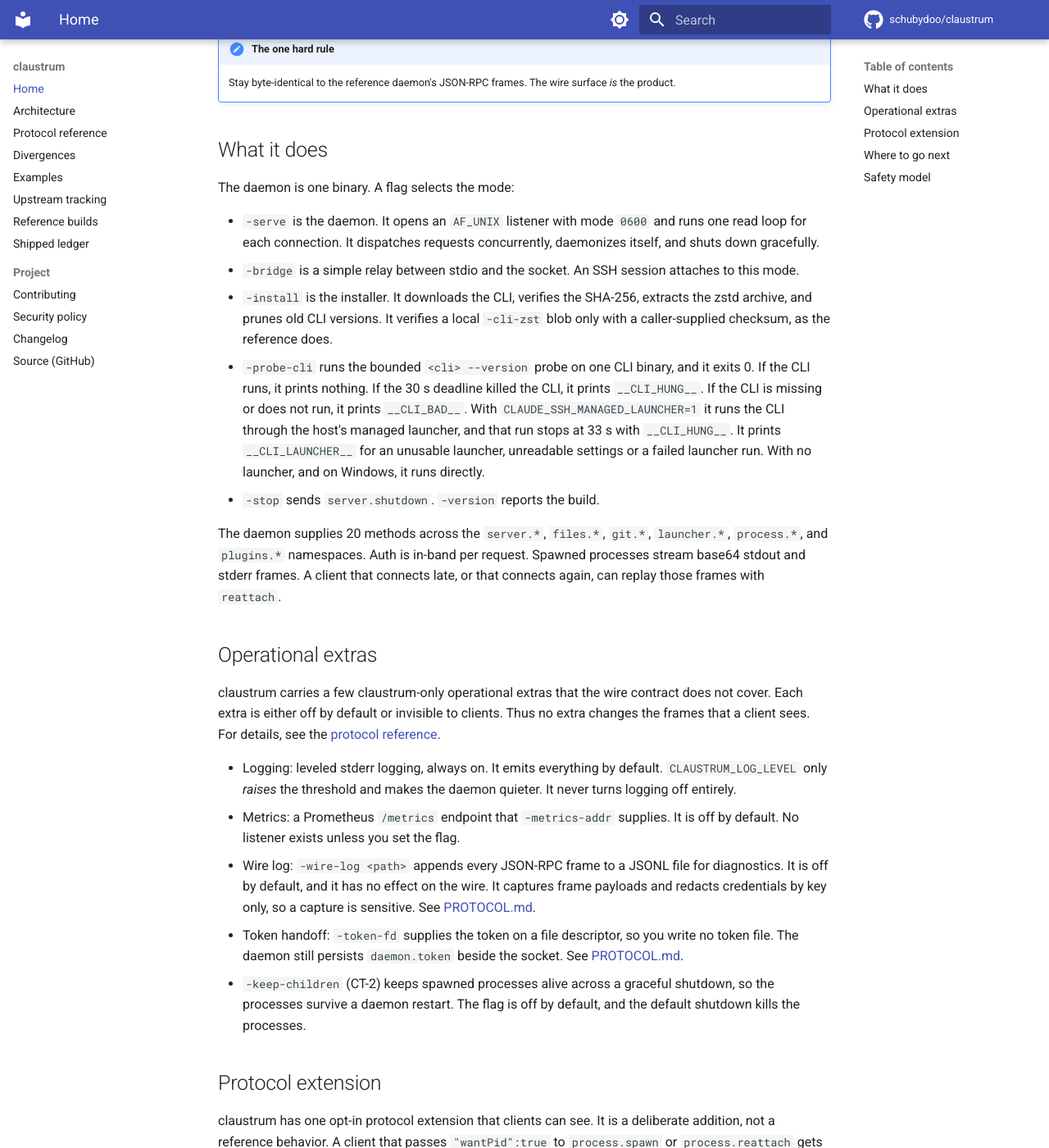
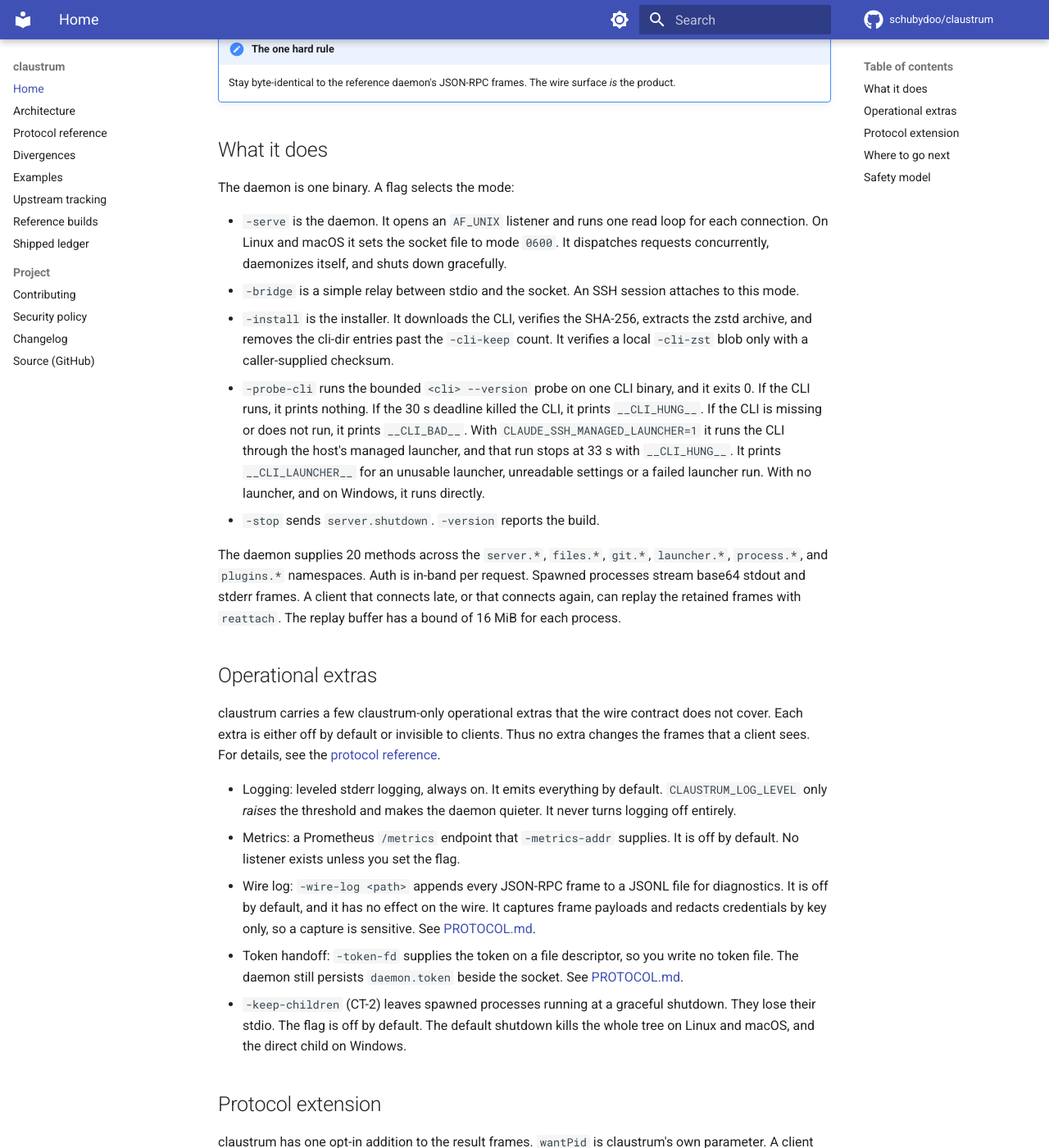
Before and after one commit to schubydoo/claustrum, an MkDocs documentation site: the page built from docs/index.md, in a window 1280 px wide and 1400 px high, scrolled down 328 px. Shown: the whole window at 82% size. Built offline with MkDocs 1.6.1 and Material for MkDocs 9.7.7, drawn with Linux system fonts in a browser that asks for light colours; comment, search, counter and statistics services are not loaded; some of the changed text lies outside the part shown.

Commit message:
docs: correct the claims of the docs landing page
The page claimed more than the cited rows and the code show. It now gives the 16 MiB bound of the replay buffer, the stdio loss under -keep-children, the socket mode for Linux and macOS only, and a card for the reference build ledger.

Co-Authored-By: Claude Opus 5.5 <noreply@anthropic.com>

```diff
--- a/docs/index.md
+++ b/docs/index.md
@@ -18,14 +18,16 @@ decompiler output into the implementation (see
 
 The daemon is one binary. A flag selects the mode:
 
-- `-serve` is the daemon. It opens an `AF_UNIX` listener with mode `0600` and
-  runs one read loop for each connection. It dispatches requests concurrently,
-  daemonizes itself, and shuts down gracefully.
+- `-serve` is the daemon. It opens an `AF_UNIX` listener and runs one read loop
+  for each connection. On Linux and macOS it sets the socket file to mode
+  `0600`. It dispatches requests concurrently, daemonizes itself, and shuts
+  down gracefully.
 - `-bridge` is a simple relay between stdio and the socket. An SSH session
   attaches to this mode.
 - `-install` is the installer. It downloads the CLI, verifies the SHA-256,
-  extracts the zstd archive, and prunes old CLI versions. It verifies a local
-  `-cli-zst` blob only with a caller-supplied checksum, as the reference does.
+  extracts the zstd archive, and removes the cli-dir entries past the
+  `-cli-keep` count. It verifies a local `-cli-zst` blob only with a
+  caller-supplied checksum.
 - `-probe-cli` runs the bounded `<cli> --version` probe on one CLI binary, and it
   exits 0. If the CLI runs, it prints nothing. If the 30 s deadline killed the
   CLI, it prints `__CLI_HUNG__`. If the CLI is missing or does not run, it prints
@@ -38,7 +40,8 @@ The daemon is one binary. A flag selects the mode:
 The daemon supplies 20 methods across the `server.*`, `files.*`, `git.*`,
 `launcher.*`, `process.*`, and `plugins.*` namespaces. Auth is in-band per request. Spawned processes
 stream base64 stdout and stderr frames. A client that connects late, or that
-connects again, can replay those frames with `reattach`.
+connects again, can replay the retained frames with `reattach`. The replay
+buffer has a bound of 16 MiB for each process.
 
 ## Operational extras
 
@@ -59,21 +62,21 @@ Thus no extra changes the frames that a client sees. For details, see the
 - Token handoff: `-token-fd` supplies the token on a file descriptor, so
   you write no token file. The daemon still persists `daemon.token` beside the
   socket. See [PROTOCOL.md](PROTOCOL.md).
-- `-keep-children` (CT-2) keeps spawned processes
-  alive across a graceful shutdown, so the processes survive a daemon restart.
-  The flag is off by default, and the default shutdown kills the processes.
+- `-keep-children` (CT-2) leaves spawned processes running at a graceful
+  shutdown. They lose their stdio. The flag is off by default. The default
+  shutdown kills the whole tree on Linux and macOS, and the direct child on
+  Windows.
 
 ## Protocol extension
 
-claustrum has one opt-in protocol extension that clients can see. It is a
-deliberate addition, not a reference behavior. A client that passes
+claustrum has one opt-in addition to the result frames. `wantPid` is
+claustrum's own parameter. A client that passes
 `"wantPid":true` to `process.spawn` or `process.reattach` gets `pid` and
 `startTime` in the result. These two fields let the client detect PID reuse
 (CT-1).
 
-A client that does not opt in sees byte-identical frames. The
-[divergence catalog](DIVERGENCES.md) records this extension as a deliberate
-divergence.
+Without `wantPid`, the two results have no `pid` and no `startTime`. The
+[divergence catalog](DIVERGENCES.md) records the addition as CT-1.
 
 ## Where to go next
 
@@ -87,6 +90,8 @@ divergence.
   the socket.
 - :material-sync: **[Upstream tracking](UPSTREAM-TRACKING.md)**. How the
   project keeps compatibility with the reference daemon in lock-step.
+- :material-history: **[Reference builds](REFERENCE-BUILDS.md)**. The history
+  of the reference builds, and what each build changed on the wire.
 - :material-source-branch: **[Divergences](DIVERGENCES.md)**. Every deliberate
   departure from the reference, its default, and how to activate it.
 - :material-format-list-checks: **[Shipped ledger](IMPROVEMENTS.md)**.
```
